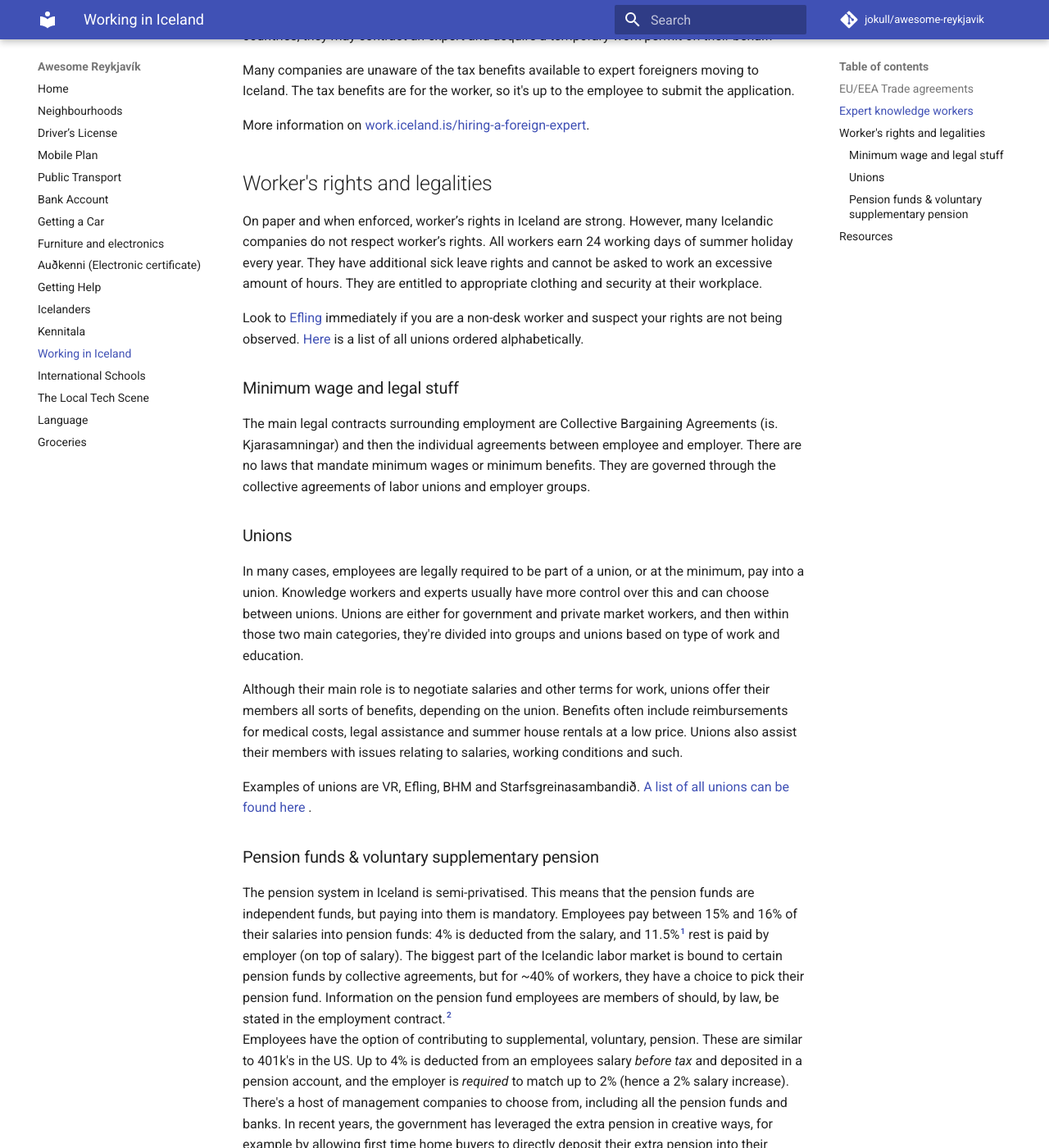
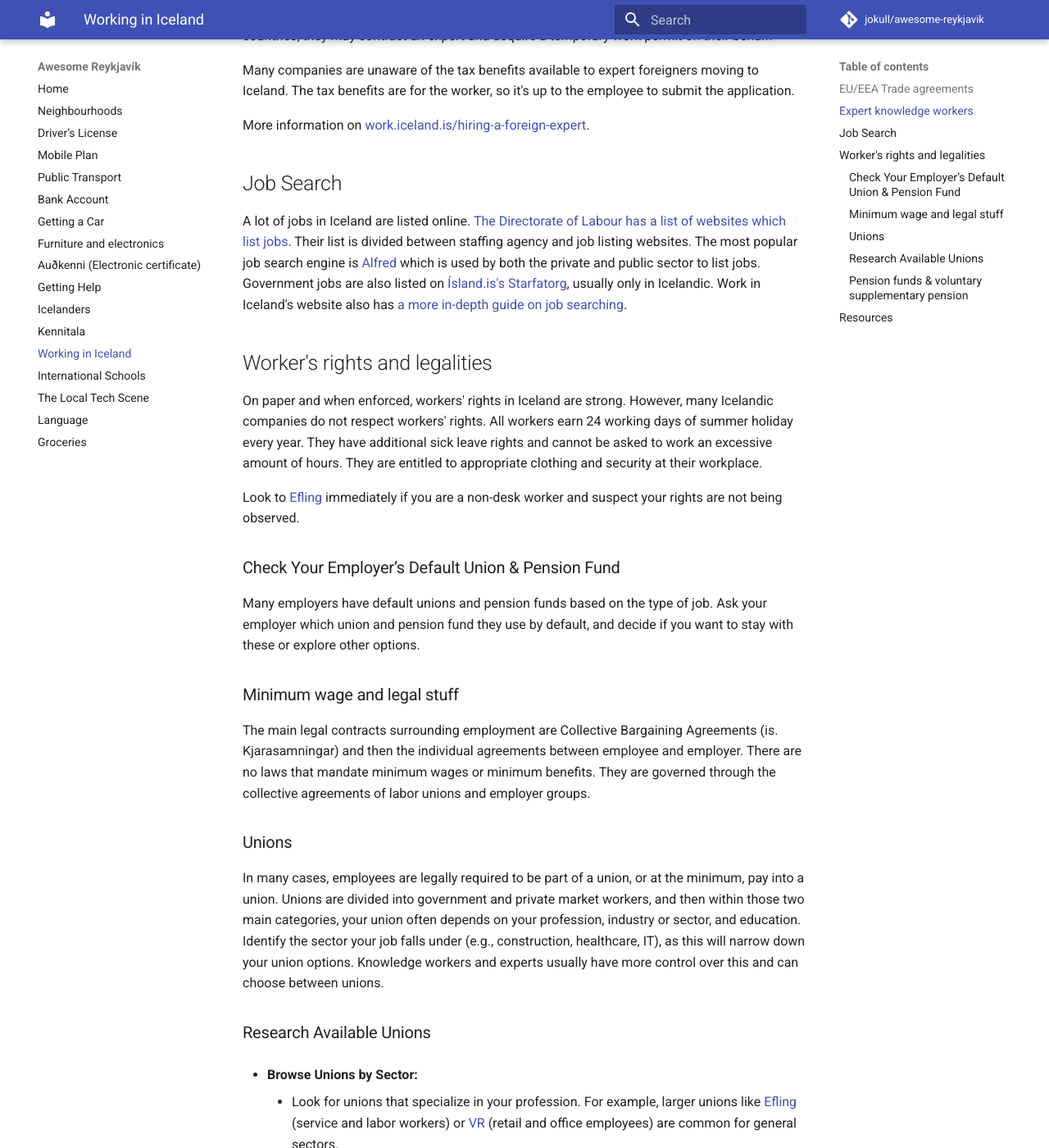
Before and after one commit to jokull/awesome-reykjavik, an MkDocs documentation site: the page built from docs/guides/working-in-iceland.md, in a window 1280 px wide and 1400 px high, scrolled down 484 px. Shown: the whole window at 82% size. Built offline with MkDocs 1.6.1 and Material for MkDocs 9.7.7, drawn with Linux system fonts in a browser that asks for light colours; comment, search, counter and statistics services are not loaded; some of the changed text lies outside the part shown.

Commit message:
Update working-in-iceland.md

```diff
--- a/docs/guides/working-in-iceland.md
+++ b/docs/guides/working-in-iceland.md
@@ -19,31 +19,53 @@
 
 More information on [work.iceland.is/hiring-a-foreign-expert](https://work.iceland.is/hiring/hiring-a-foreign-expert).
 
+## Job Search
+A lot of jobs in Iceland are listed online. [The Directorate of Labour has a list of websites which list jobs](https://www.vinnumalastofnun.is/en/work/other-recruitment-agencies). Their list is divided between staffing agency and job listing websites. The most popular job search engine is [Alfred](https://alfred.is/) which is used by both the private and public sector to list jobs. Government jobs are also listed on [Ísland.is's Starfatorg](https://island.is/starfatorg), usually only in Icelandic. Work in Iceland's website also has [a more in-depth guide on job searching](https://work.iceland.is/working/job-hunting/).
+
 ## Worker's rights and legalities
 
-On paper and when enforced, worker’s rights in Iceland are strong. However,
-many Icelandic companies do not respect worker’s rights. All workers earn 24
+On paper and when enforced, workers' rights in Iceland are strong. However,
+many Icelandic companies do not respect workers' rights. All workers earn 24
 working days of summer holiday every year. They have additional sick leave
 rights and cannot be asked to work an excessive amount of hours. They are
 entitled to appropriate clothing and security at their workplace.
 
-Look to [Efling](https://efling.is/?lang=en) immediately if you are a non-desk worker and suspect your rights are not being observed. [Here](https://www.samband.is/verkefnin/kjara--og-starfsmannamal/kjarasamningar-og-launatoflur/stettarfelog-i-stafrofsrod/) is a list of all unions ordered alphabetically.
+Look to [Efling](https://efling.is/?lang=en) immediately if you are a non-desk worker and suspect your rights are not being observed.
+
+### Check Your Employer’s Default Union & Pension Fund
+Many employers have default unions and pension funds based on the type of job. Ask your employer which union and pension fund they use by default, and decide if you want to stay with these or explore other options.
 
 ### Minimum wage and legal stuff
 The main legal contracts surrounding employment are Collective Bargaining Agreements (is. Kjarasamningar) and then the individual agreements between employee and employer. There are no laws that mandate minimum wages or minimum benefits. They are governed through the collective agreements of labor unions and employer groups.
 
 ### Unions
-In many cases, employees are legally required to be part of a union, or at the minimum, pay into a union. Knowledge workers and experts usually have more control over this and can choose between unions. Unions are either for government and private market workers, and then within those two main categories, they're divided into groups and unions based on type of work and education.
+In many cases, employees are legally required to be part of a union, or at the minimum, pay into a union. Unions are divided into government and private market workers, and then within those two main categories, your union often depends on your profession, industry or sector, and education. Identify the sector your job falls under (e.g., construction, healthcare, IT), as this will narrow down your union options. Knowledge workers and experts usually have more control over this and can choose between unions.
+
+### Research Available Unions
+* **Browse Unions by Sector:**
+
+    * Look for unions that specialize in your profession. For example, larger unions like [Efling](https://efling.is/) (service and labor workers) or [VR](https://www.vr.is/) (retail and office employees) are common for general sectors.
+* **Compare Union Benefits:**
+     * Unions offer benefits such as legal services, training courses, vacation benefits, and health/safety protections.
+     * If you switch unions, some have an agreement with other unions to transfer dues and allow access to benefits sooner.
+
+Once you've decided on your union, sign up online or at their physical offices to access your benefits. If you forget, your union will often send a letter in the mail, within the first few months of signing your employment contract, encouraging you to properly finalize your membership with them. Many union websites and benefits are only accessible by logging in through electronic ID.
 
 Although their main role is to negotiate salaries and other terms for work, unions offer their members all sorts of benefits, depending on the union. Benefits often include reimbursements for medical costs, legal assistance and summer house rentals at a low price. Unions also assist their members with issues relating to salaries, working conditions and such.
 
-Examples of unions are VR, Efling, BHM and Starfsgreinasambandið. [A list of all unions can be found here](https://www.samband.is/verkefnin/kjara--og-starfsmannamal/kjarasamningar-og-launatoflur/stettarfelog-i-stafrofsrod/) .
+Examples of unions are VR, Efling, BHM and Starfsgreinasambandið.
 
 
 ### Pension funds & voluntary supplementary pension
 The pension system in Iceland is semi-privatised. This means that the pension funds are independent funds, but paying into them is mandatory. Employees pay between 15% and 16% of their salaries into pension funds: 4% is deducted from the salary, and 11.5%[^1]  rest is paid by employer (on top of salary). The biggest part of the Icelandic labor market is bound to certain pension funds by collective agreements, but for ~40% of workers, they have a choice to pick their pension fund. Information on the pension fund employees are members of should, by law, be stated in the employment contract.[^2]
-Employees have the option of contributing to supplemental, voluntary,  pension. These are similar to 401k's in the US. Up to 4% is deducted from an employees salary *before tax* and deposited in a pension account, and the employer is *required* to match up to 2% (hence a 2% salary increase). There's a host of management companies to choose from, including all the pension funds and banks. In recent years, the government has leveraged the extra pension in creative ways, for example by allowing first time home buyers to directly deposit their extra pension into their mortgage. The additional pension can be withdrawn from the age of 60 years.
 
+Popular pension funds are [Lífeyrissjóður Verslunarmanna](https://www.live.is/) (for retail workers) or [Gildi lífeyrissjóður](https://www.gildi.is/) (for tourism/service sectors). A list of all pension funds can be found at [The Icelandic Pension Funds Association webpage, Lifeyrismal.is](https://www.lifeyrismal.is/en/pension-funds). When choosing a pension fund, you can compare the return on investment between funds or to choose between focussing on short term or long  term gains in investments.
+
+Employees have the option of contributing to Séreignarsparnaður (supplemental, voluntary, private  pension funds). These are similar to 401k's in the US. Up to 4% is deducted from an employees salary *before tax* and deposited in a pension account, and the employer is *required* to match up to 2% (hence a 2% salary increase). Employer-matched contributions to séreignarsparnaður are considered a tax-free benefit, making it an efficient way to grow your retirement savings with minimal tax impact. There's a host of management companies to choose from, including all the pension funds and banks. In recent years, the government has leveraged the extra pension in creative ways, for example by allowing first time home buyers to directly deposit their extra pension into their mortgage. The additional pension can be withdrawn from the age of 60 years. Monitor your pension statements to track contributions and returns.
+
+**Special Rule for Government Jobs:**
+
+If you work for the government (national or municipal), you cannot choose your mandatory pension fund; it is determined by the government. However, you can still choose your **voluntary pension fund** for séreignarsparnaður (private pension savings).
 
 !!! note
 	While employees are only allowed to deposit up to 4% of their salary in extra pension, employers can pay more towards the extra pension. If you're negotiating salary (and foresee that you'd like this extra pension) you can always ask for a higher percentage paid by the employer into extra pension.
```
